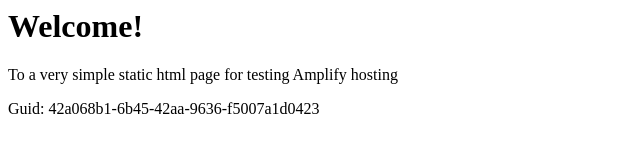
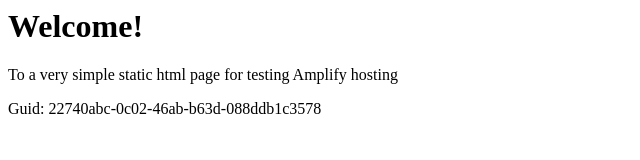
Before and after one commit to aws-aemilia-iad/Github-PR-Commit-Integration-Test-DoNotTouch-GithubWebhookPreviewCanaryTest-v1-gamma-us-east-1, a website: page src/index.html in a window 1280 px wide. Shown: the full height of the page, 0-640 px from the left. Drawn offline with Linux system fonts and the light colour scheme.

Commit message:
commit from integ tests

```diff
--- a/src/index.html
+++ b/src/index.html
@@ -12,6 +12,6 @@
 <body>
     <h1>Welcome!</h1>
     <p>To a very simple static html page for testing Amplify hosting</p>
-    <p>Guid: 42a068b1-6b45-42aa-9636-f5007a1d0423</p></body>
+    <p>Guid: 22740abc-0c02-46ab-b63d-088ddb1c3578</p></body>
 
 </html>
```
